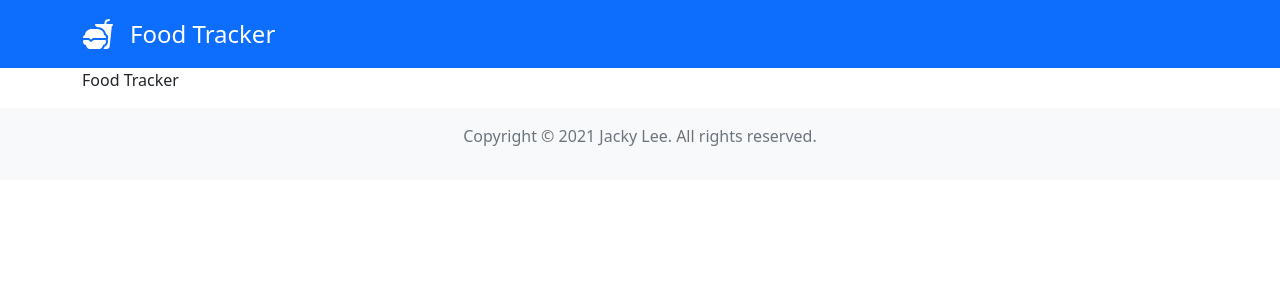
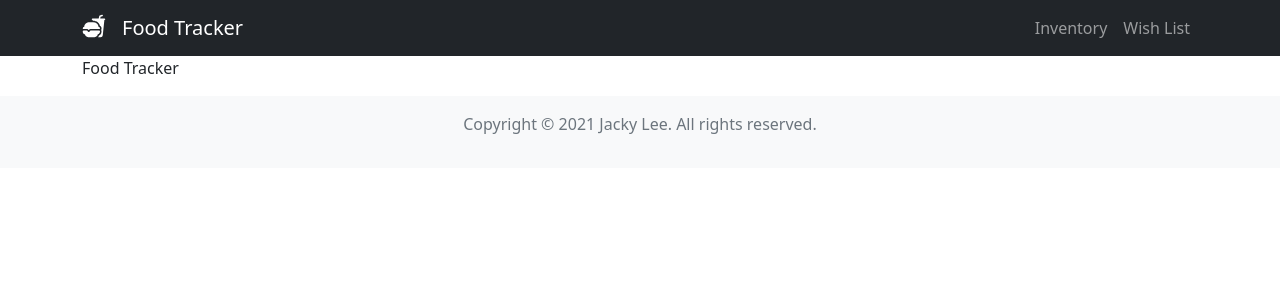
Before and after one commit to grenmester/food-tracker, a React app: page / in a window 1280 px wide. Shown: the top 300 px of the page. Built offline with nearby package versions, Linux system fonts and the light colour scheme.

Commit message:
Change header to navbar

```diff
--- a/src/App.js
+++ b/src/App.js
@@ -1,10 +1,10 @@
 import React from "react";
-import Header from "./components/Header";
+import Navbar from "./components/Navbar";
 import Footer from "./components/Footer";
 
 const App = () => (
   <div>
-    <Header />
+    <Navbar />
     <main>
       <div className="container">
         <p>Food Tracker</p>
--- a/src/components/Header.js
+++ /dev/null
@@ -1,15 +0,0 @@
-import React from "react";
-import { IoFastFood } from "react-icons/io5";
-
-const Header = () => (
-  <header className="sticky-top bg-primary text-white p-3">
-    <div className="container">
-      <div className="d-flex align-items-center">
-        <IoFastFood className="fs-2 me-3" />
-        <span className="fs-4">Food Tracker</span>
-      </div>
-    </div>
-  </header>
-);
-
-export default Header;
--- /dev/null
+++ b/src/components/Navbar.js
@@ -0,0 +1,40 @@
+import React from "react";
+import { IoFastFood } from "react-icons/io5";
+
+const Navbar = () => (
+  <nav className="navbar navbar-expand-lg navbar-dark bg-dark sticky-top">
+    <div className="container">
+      <a className="navbar-brand" href="#">
+        <IoFastFood className="d-inline-block align-text-top fs-4 me-3" />
+        Food Tracker
+      </a>
+      <button
+        className="navbar-toggler"
+        type="button"
+        data-bs-toggle="collapse"
+        data-bs-target="#navbarSupportedContent"
+        aria-controls="navbarSupportedContent"
+        aria-expanded="false"
+        aria-label="Toggle navigation"
+      >
+        <span className="navbar-toggler-icon" />
+      </button>
+      <div className="collapse navbar-collapse" id="navbarSupportedContent">
+        <ul className="navbar-nav ms-auto mb-2 mb-lg-0">
+          <li className="nav-item">
+            <a className="nav-link" href="#inventory-list">
+              Inventory
+            </a>
+          </li>
+          <li className="nav-item">
+            <a className="nav-link" href="#wish-list">
+              Wish List
+            </a>
+          </li>
+        </ul>
+      </div>
+    </div>
+  </nav>
+);
+
+export default Navbar;
--- a/src/styles/styles.css
+++ b/src/styles/styles.css
@@ -1 +1,5 @@
 @import "bootstrap/dist/css/bootstrap.min.css";
+
+html {
+  scroll-padding-top: 4rem;
+}
```
